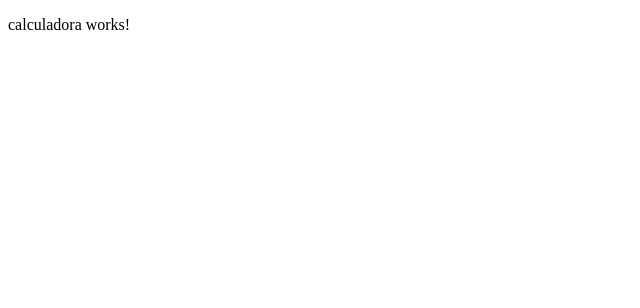
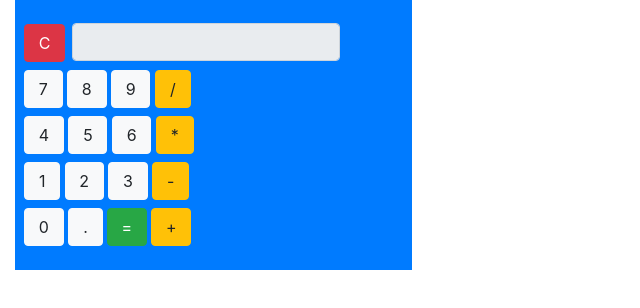
Before and after one commit to lalberto891002/calculadoraAngular, an Angular app: page / in a window 1280 px wide. Shown: the top 308 px of the page, without its empty margins (0-640 px from the left). Built offline with nearby package versions, Linux system fonts and the light colour scheme.

Commit message:
estilo com boostrap adicionado

```diff
--- a/angular.json
+++ b/angular.json
@@ -24,7 +24,8 @@
               "src/assets"
             ],
             "styles": [
-              "src/styles.css"
+              "src/styles.css",
+              "node_modules/bootstrap/dist/css/bootstrap.min.css",
             ],
             "scripts": []
           },
--- a/package.json
+++ b/package.json
@@ -19,6 +19,7 @@
     "@angular/platform-browser": "~10.1.6",
     "@angular/platform-browser-dynamic": "~10.1.6",
     "@angular/router": "~10.1.6",
+    "bootstrap": "^4.5.3",
     "rxjs": "~6.6.0",
     "tslib": "^2.0.0",
     "zone.js": "~0.10.2"
--- a/src/app/calculadora/componentes/calculadora.component.css
+++ b/src/app/calculadora/componentes/calculadora.component.css
@@ -0,0 +1,15 @@
+.kz-btn {
+    width: 90%;
+    margin: 4px;
+}
+.kz-input-text {
+    margin-top: 3px;
+    width:96%;
+	margin-left:6px
+}
+.kz-pad-20 {
+	padding: 20px;
+}
+.col-xs-3, .col-xs-9 {
+	padding: 0px;
+}
--- a/src/app/calculadora/componentes/calculadora.component.html
+++ b/src/app/calculadora/componentes/calculadora.component.html
@@ -1 +1,147 @@
-<p>calculadora works!</p>
+<div class="container-fluid">
+  <form>
+    <div class="row">
+      <div class="col-xs-8 col-sm-6 col-md-4">
+        <div
+          class="text-center bg-primary img-rounded kz-pad-20">
+          <div class="row">
+            <div class="col-xs-3">
+              <button
+                type="button"
+                class="btn btn-danger kz-btn">C
+              </button>
+            </div>
+            <div class="col-xs-9">
+              <input
+                type="text"
+                class="form-control text-right kz-input-text"
+                id="display"
+                name="display"
+                readonly>
+            </div>
+          </div>
+          <div class="row">
+            <div class="col-xs-3">
+              <button
+                type="button"
+                class="btn btn-light kz-btn"
+                id="btn7">7
+              </button>
+            </div>
+            <div class="col-xs-3">
+              <button
+                type="button"
+                class="btn btn-light kz-btn"
+                id="btn8">8
+              </button>
+            </div>
+            <div class="col-xs-3">
+              <button
+                type="button"
+                class="btn btn-light kz-btn"
+                id="btn9">9
+              </button>
+            </div>
+            <div class="col-xs-3">
+              <button
+                type="button"
+                class="btn btn-warning kz-btn"
+                id="btnDivisao">/
+              </button>
+            </div>
+          </div>
+          <div class="row">
+            <div class="col-xs-3">
+              <button
+                type="button"
+                class="btn btn-light kz-btn"
+                id="btn4">4
+              </button>
+            </div>
+            <div class="col-xs-3">
+              <button
+                type="button"
+                class="btn btn-light kz-btn"
+                id="btn5">5
+              </button>
+            </div>
+            <div class="col-xs-3">
+              <button
+                type="button"
+                class="btn btn-light kz-btn"
+                id="btn6">6
+              </button>
+            </div>
+            <div class="col-xs-3">
+              <button
+                type="button"
+                class="btn btn-warning kz-btn"
+                id="btnMIltiplicacao">*
+              </button>
+            </div>
+          </div>
+          <div class="row">
+            <div class="col-xs-3">
+              <button
+                type="button"
+                class="btn btn-light kz-btn"
+                id="btn1">1
+              </button>
+            </div>
+            <div class="col-xs-3">
+              <button
+                type="button"
+                class="btn btn-light kz-btn"
+                id="btn2">2
+              </button>
+            </div>
+            <div class="col-xs-3">
+              <button
+                type="button"
+                class="btn btn-light kz-btn"
+                id="btn3">3
+              </button>
+            </div>
+            <div class="col-xs-3">
+              <button
+                type="button"
+                class="btn btn-warning kz-btn"
+                id="btnSubtracao">-
+              </button>
+            </div>
+          </div>
+          <div class="row">
+            <div class="col-xs-3">
+              <button
+                type="button"
+                class="btn btn-light kz-btn"
+                id="btn0">0
+              </button>
+            </div>
+            <div class="col-xs-3">
+              <button
+                type="button"
+                class="btn btn-light kz-btn"
+                id="btnDecimal">.
+              </button>
+            </div>
+            <div class="col-xs-3">
+              <button
+                type="button"
+                class="btn btn-success kz-btn"
+                id="btnCalcular">=
+              </button>
+            </div>
+            <div class="col-xs-3">
+              <button
+                type="button"
+                class="btn btn-warning kz-btn"
+                id="btnSoma">+
+              </button>
+            </div>
+          </div>
+        </div>
+      </div>
+    </div>
+  </form>
+</div>
```
Also changed, not shown: 1 other file (tests, documents, lock files or other folders).
